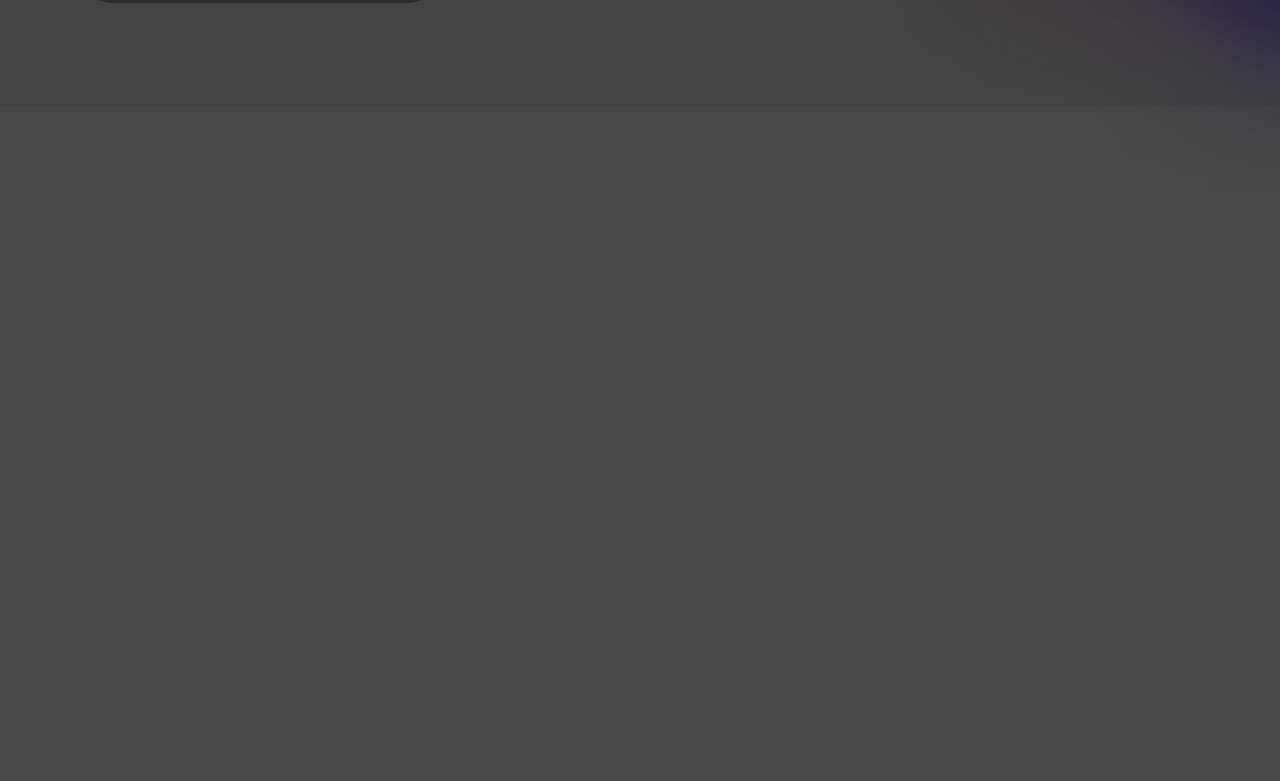
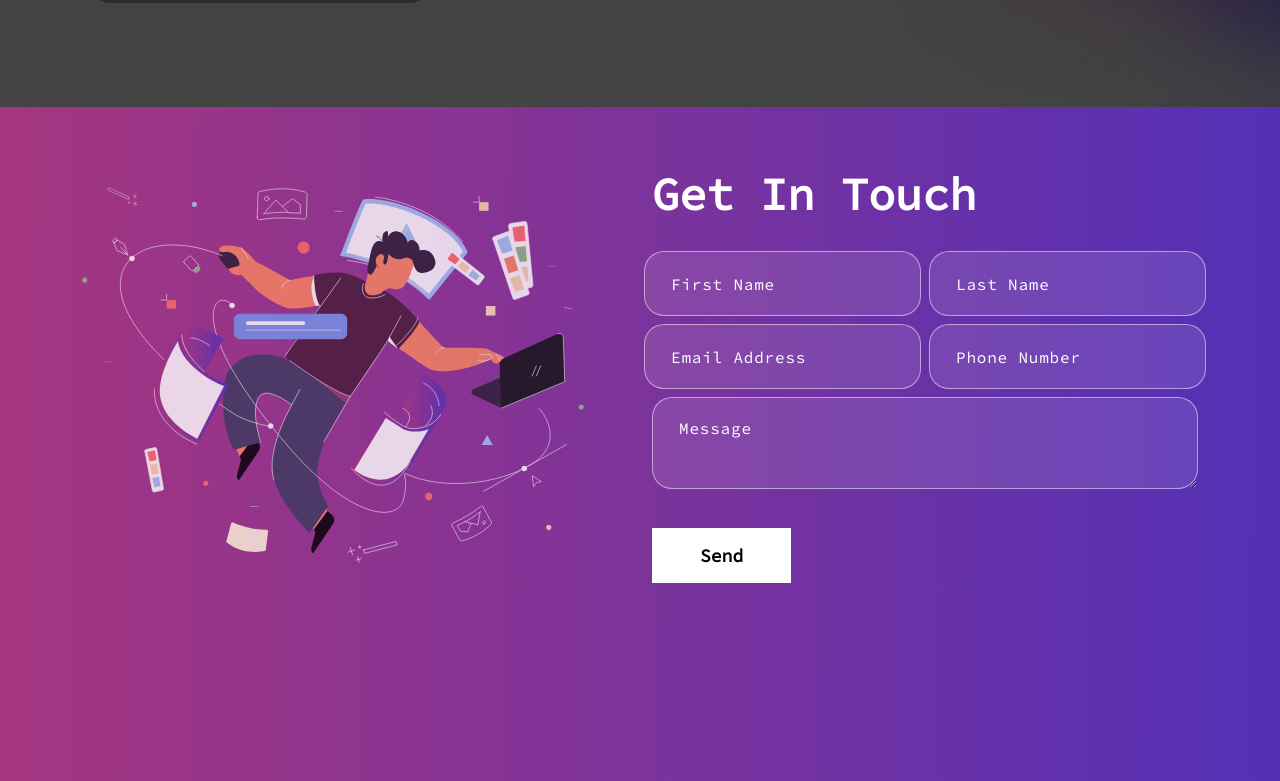
Before and after one commit to Flamingolo/Meta-Front-end, a React (Create React App) app in the folder portfolio/: page / in a window 1280 px wide. Shown: the part 1952-2733 px from the top of the page. Before the commit the page ends 2165 px from the top, so only its background shows below. Built offline with nearby package versions, Linux system fonts and the light colour scheme.

Commit message:
Almost Ready

```diff
--- a/portfolio/src/App.css
+++ b/portfolio/src/App.css
@@ -240,7 +240,6 @@ nav.navbar .navbar-toggler[aria-expanded="true"] .navbar-toggler-icon {
 .banner {
   margin-top: 0;
   padding: 260px 0 100px 0;
-  background-image: url();
   background-position: top center;
   background-size: cover;
   background-repeat: no-repeat;
@@ -457,6 +456,7 @@ nav.navbar .navbar-toggler[aria-expanded="true"] .navbar-toggler-icon {
 }
 .contact img {
   width: 92%;
+  opacity: 80%;
 }
 .contact h2 {
 	font-size: 45px;
@@ -525,7 +525,6 @@ nav.navbar .navbar-toggler[aria-expanded="true"] .navbar-toggler-icon {
 /************ Footer Css ************/
 .footer {
   padding: 0 0 50px 0;
-  background-image: url();
   background-position: center center;
   background-size: cover;
   background-repeat: no-repeat;
--- a/portfolio/src/App.js
+++ b/portfolio/src/App.js
@@ -1,8 +1,13 @@
+// Full project at https://github.com/Flamingolo/Meta-Front-end/tree/main/portfolio
+
 import './App.css';
+import React from 'react';
 import { NavBar } from './components/NavBar.js';
 import { Banner } from './components/Banner.js'
 import { Skills } from './components/Skills.js';
 import { Projects } from './components/Projects.js';
+import { Contact } from './components/Contact.js';
+import { Footer } from './components/Footer.js';
 import 'bootstrap/dist/css/bootstrap.min.css';
 
 function App() {
@@ -12,6 +17,8 @@ function App() {
       <Banner/>
       <Skills />
       <Projects />
+      <Contact />
+      <Footer />
     </div>
   );
 }
--- a/portfolio/src/components/Banner.js
+++ b/portfolio/src/components/Banner.js
@@ -1,7 +1,10 @@
+import React from 'react';
 import { Container, Row, Col } from "react-bootstrap"
 import { ArrowRightCircle } from "react-bootstrap-icons"
 import headerImg from '../assets/logos/header-img.svg'
 import { useState, useEffect } from "react"
+import 'animate.css';
+import TrackVisibility from 'react-on-screen';
 
 export const Banner = () => {
     const [loopNum, setLoopNum] = useState(0);
@@ -45,13 +48,18 @@ export const Banner = () => {
             <Container>
                 <Row className="align-items-center">
                     <Col xs={12} md={6} xl={7}>
+                        <TrackVisibility>
+                        {({ isVisible }) =>
+                        <div className={isVisible ? "animated_animated animate_fadeIn" : ""}>
                         <span className="tagline">Welcome to my Portfolio</span>
                         <h1>{`Hi, I'm an aspiring `}<span className="wrap">{text}</span></h1>
                         <p>Hello! I am Ingo Hark, a passionate Web Developer currently honing my skills in full stack development at kood/Johvi. My studies are focused on both frontend and backend technologies, with emphasis on JavaScript and Golang.</p>
                         <button onClick={() => console.log('connect')}>Let's connect <ArrowRightCircle size={25} /></button>
+                        </div> }
+                        </TrackVisibility>
                     </Col>
                     <Col xs={12} md={6} xl={5}>
-                        <img src={headerImg} alt="Header image" />
+                        <img src={headerImg} alt='Header'/>
                     </Col>
                 </Row>
             </Container>
--- /dev/null
+++ b/portfolio/src/components/Contact.js
@@ -0,0 +1,89 @@
+import React from 'react';
+import { useState } from "react"
+import { Col, Container, Row } from "react-bootstrap";
+import contactImg from '../assets/logos/contact-img.svg'
+
+
+export const Contact = () => {
+    const formInitialDetails = {
+        firstName: '',
+        lastName: '',
+        email: '',
+        phone: '',
+        message: '',
+    }
+
+    const [formDetails, setFormDetails] = useState(formInitialDetails);
+    const [buttonText, setButtonText] = useState('Send');
+    const [status, setStatus] = useState({});
+
+    const onFormUpdate = (category, value) => {
+        setFormDetails({
+            ...formDetails,
+            [category]: value
+        })
+    }
+
+    const handleSubmit = async (e) => {
+        e.preventDefault();
+        setButtonText('Sending..');
+        let response = await fetch('http://localhost:5000/contact', {
+            method: 'POST',
+            headers: {
+                "Content-Type": "Application/json;charset=utf-8"
+            },
+            body: JSON.stringify(formDetails)
+        });
+        setButtonText('Send');
+        let result = response.json();
+        setFormDetails(formInitialDetails);
+        if (result.code === 200) {
+            setStatus({ success: true, message: 'Message sent successfully'});
+        } else {
+            setStatus({ success: false, message: 'Something went wrong, please try again later.'})
+        }
+    };
+
+
+
+    return (
+        <section className="contact" id="connect">
+            <Container>
+                <Row className="align-items-center">
+                    <Col md={6}>
+                        <img src={contactImg} alt='Contact Us' />
+                    </Col>
+                    <Col md={6}>
+                        <h2>Get In Touch</h2>
+                        <form onSubmit={handleSubmit}>
+                            <Row>
+                                <Col sm={6} className="px-1">
+                                    <input type="text" value={formDetails.firstName} placeholder="First Name" onChange={(e) => onFormUpdate('firstName', e.target.value)} />
+                                </Col>
+                                <Col sm={6} className="px-1">
+                                <input type="text" value={formDetails.lastName} placeholder="Last Name" onChange={(e) => onFormUpdate('lastName', e.target.value)} />
+                                </Col>
+                                <Col sm={6} className="px-1">
+                                <input type="email" value={formDetails.email} placeholder="Email Address" onChange={(e) => onFormUpdate('email', e.target.value)} />
+                                </Col>
+                                <Col sm={6} className="px-1">
+                                <input type="tel" value={formDetails.phone} placeholder="Phone Number" onChange={(e) => onFormUpdate('phone', e.target.value)} />
+                                </Col>
+                                <Col>
+                                    <textarea row='6' value={formDetails.message} placeholder="Message" onChange={(e) => onFormUpdate('message', e.target.value)} />
+                                    <button type="submit"><span>{buttonText}</span></button>
+                                </Col>
+                                {
+                                    status.message &&
+                                    <Col>
+                                        <p className={status.success === false ? 'danger' : 'success'}>{status.message}</p>
+                                    </Col>
+                                }
+                            </Row>
+                        </form>
+                    </Col>
+                </Row>
+            </Container>
+        </section>
+    )
+}
--- /dev/null
+++ b/portfolio/src/components/Footer.js
@@ -0,0 +1,28 @@
+import React from 'react';
+import { Container, Row, Col } from "react-bootstrap"
+import logo from '../assets/logos/Flamingo.png'
+import githubLogo from '../assets/logos/github-logo.png'
+import linkedInLogo from '../assets/logos/linkedin-logo.png'
+
+export const Footer = () => {
+    return (
+        <footer className="footer">
+            <Container>
+                <Row className='align-item-center'>
+                    <Col sm={6}>
+                        <img src={logo} alt="Logo" id="brandLogo"/>
+                    </Col>
+                    <Col sm={6} className="text-center text-sm-end">
+                        <div className="social-icon">
+                            <a href="https://github.com/Flamingolo" target="_blank" rel="noopener noreferrer">
+                                <img src={githubLogo} alt='Link to my GitHub profile'/></a>
+                            <a href="https://www.linkedin.com/in/ingo-hark/" target="_blank" rel="noopener noreferrer">
+                                <img src={linkedInLogo} alt='Link to my LinkedIn profile'/></a>
+                        </div>
+                        <p>CopyRight 2024. All Rights Reserved</p>
+                    </Col>
+                </Row>
+            </Container>
+        </footer>
+    )
+}
--- a/portfolio/src/components/ProjectCard.js
+++ b/portfolio/src/components/ProjectCard.js
@@ -1,10 +1,11 @@
+import React from 'react';
 import { Col  } from "react-bootstrap"
 
 export const ProjectCard = ({ title, description, imgUrl, onClick}) => {
     return (
         <Col sm={6} md={4} onClick={onClick}>
             <div className="proj-imgbx">
-                <img src={imgUrl} />
+                <img src={imgUrl} alt='Title Card for Project'/>
                 <div className="proj-txtx">
                     <h4>{title}</h4>
                     <span>{description}</span>
--- a/portfolio/src/components/Projects.js
+++ b/portfolio/src/components/Projects.js
@@ -1,8 +1,9 @@
+import React from 'react';
 import projImg1 from "../assets/logos/UFO-hunter-title.png";
 import projImg2 from "../assets/logos/Groupie-Tracker-title.png";
 import projImg3 from "../assets/logos/Forum-title.png";
 import projImg4 from "../assets/logos/HTMLCSS-title.png"
-import { Col, Container, Row, Tab, Nav, Modal } from "react-bootstrap";
+import { Col, Container, Row, Tab, Modal } from "react-bootstrap";
 import { useState } from "react";
 import { ProjectCard } from "./ProjectCard";
 import colorSharp2 from '../assets/logos/color-sharp2.png'
@@ -42,7 +43,7 @@ export const Projects = () => {
     ]
 
     return (
-        <section className="project" id="project">
+        <section className="project" id="projects">
             <Container>
                 <Row>
                     <Col>
@@ -73,7 +74,7 @@ export const Projects = () => {
                     </Col>
                 </Row>
             </Container>
-            <img className="background-image-right" src={colorSharp2} />
+            <img className="background-image-right" src={colorSharp2} alt='Background Image'/>
             <Modal show={show} onHide={handleClose} centered size="lg">
                 <Modal.Body>
                     <img src={selectedImage} alt="Project" style={{width: '100%'}} />
--- a/portfolio/src/index.js
+++ b/portfolio/src/index.js
@@ -1,14 +1,17 @@
 import React from 'react';
 import ReactDOM from 'react-dom/client';
+import { HashRouter } from 'react-router-dom';
 import './index.css';
 import App from './App';
 import reportWebVitals from './reportWebVitals';
 
 const root = ReactDOM.createRoot(document.getElementById('root'));
 root.render(
+  <HashRouter>
   <React.StrictMode>
     <App />
   </React.StrictMode>
+  </HashRouter>
 );
 
 // If you want to start measuring performance in your app, pass a function
```
Also changed, not shown: portfolio/package.json (+8 -1 lines), portfolio/server.js (added, +50 -0 lines), portfolio/src/components/NavBar.js (+9 -8 lines), portfolio/src/components/Skills.js (+7 -6 lines), portfolio/src/assets/logos/contact-img.svg (added), 1 other file (tests, documents, lock files or other folders).
